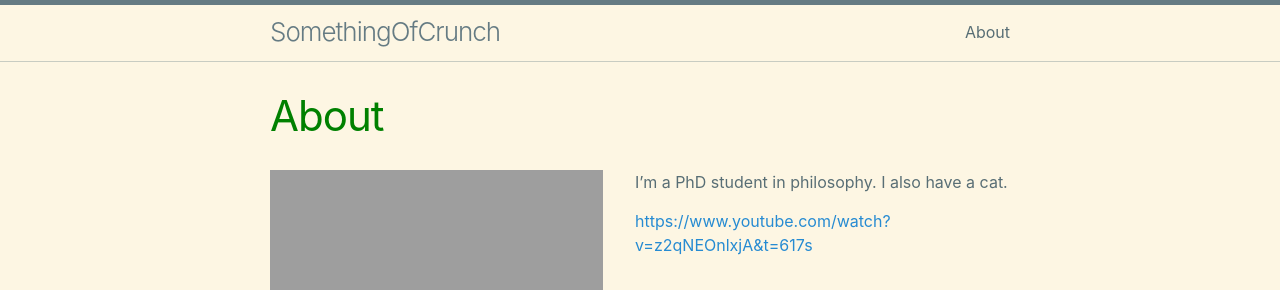
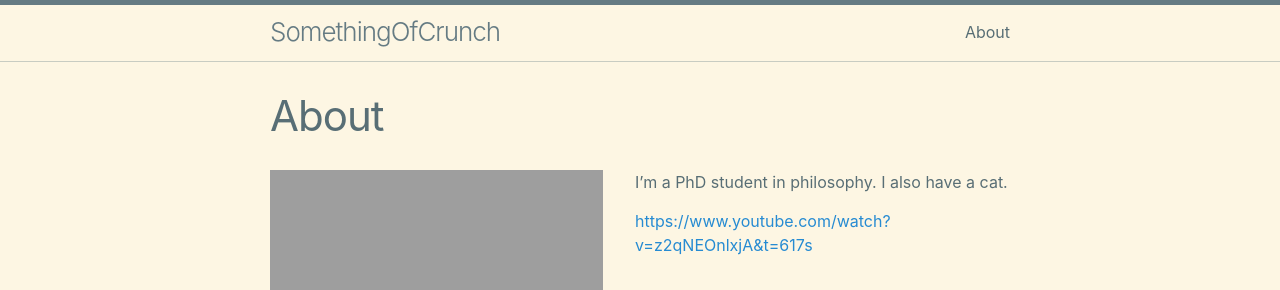
Before and after one commit to prehren/something-of-crunch, a Jekyll site: the page built from about.md, in a window 1280 px wide. Shown: the top 290 px of the page. Built offline with Jekyll 4.4.1, drawn with Linux system fonts in a browser that asks for light colours.

Commit message:
Update style.scss

```diff
--- a/assets/css/style.scss
+++ b/assets/css/style.scss
@@ -5,6 +5,6 @@
 @import
   "minima/skins/{{ site.minima.skin | default: 'classic' }}",
   "minima/initialize";
-h1 {
+h3 {
   color:green;
 }
```
